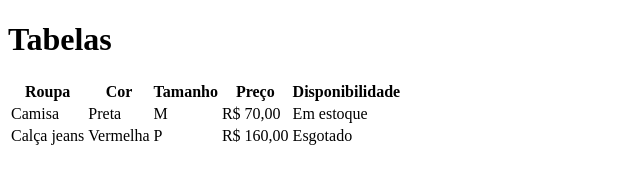
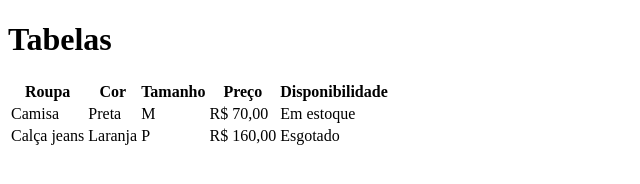
Before and after one commit to Tgo-Tiago/aula-tabela, a plain HTML site: page index.html in a window 1280 px wide. Shown: the whole page, without its empty margins (0-640 px from the left). Drawn offline with Linux system fonts and the light colour scheme.

Commit message:
trocado de cor vermelha pra cor laranja

```diff
--- a/index.html
+++ b/index.html
@@ -25,7 +25,7 @@
         </tr>
         <tr>
             <td>Calça jeans</td>
-            <td>Vermelha</td>
+            <td>Laranja</td>
             <td>P</td>
             <td>R$ 160,00</td>
             <td>Esgotado</td>
```
